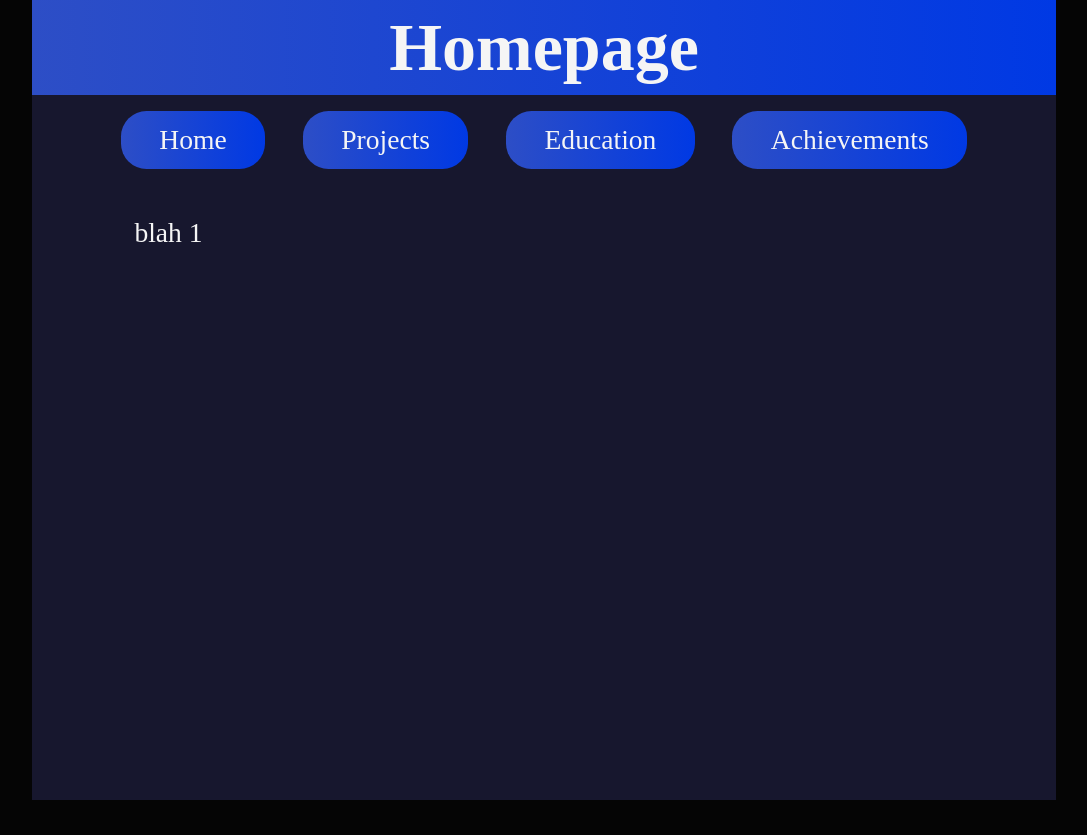
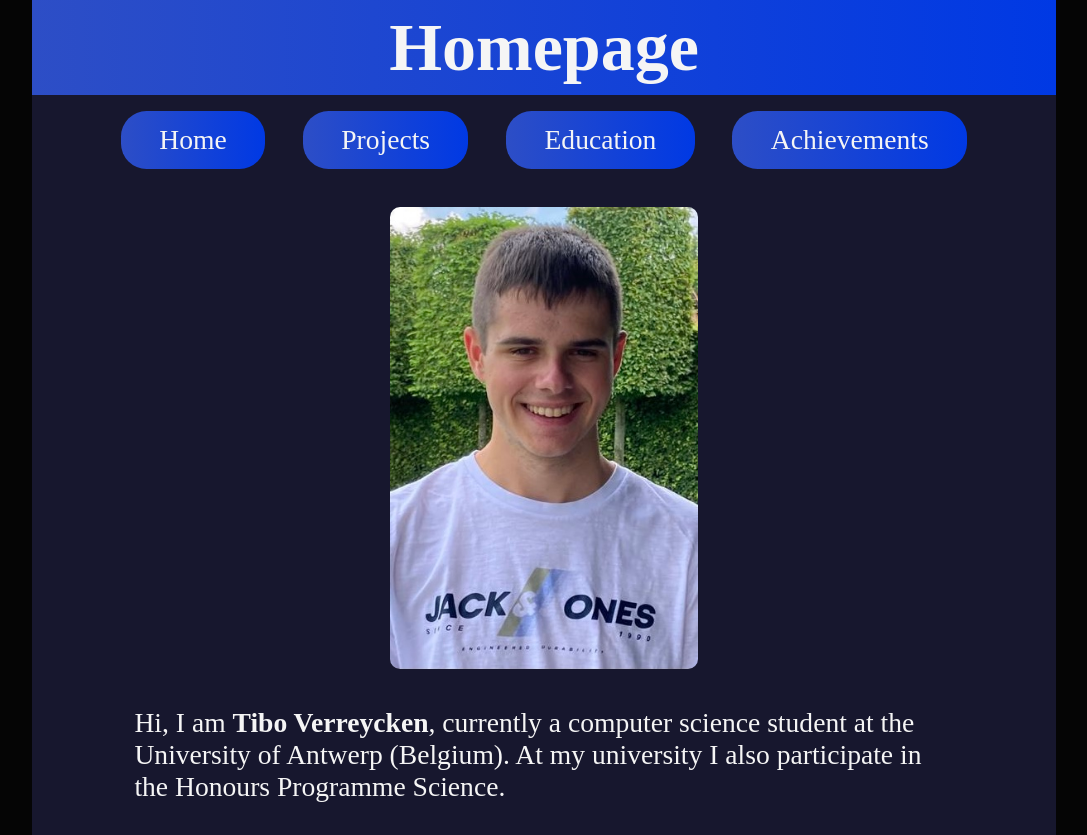
Before and after one commit to klanting/Personal-2024-Summer-Resume, a React (Vite) app: page / in a window 1280 px wide. Shown: the whole page, without its empty margins (96-1183 px from the left). Before the commit the page ends 800 px from the top, so only its background shows below. Built offline with nearby package versions, Linux system fonts and the light colour scheme.

Commit message:
Start Education Page of resume

```diff
--- /dev/null
+++ b/src/assets/education.json
@@ -0,0 +1,44 @@
+[
+  {
+    "title": "HighSchool",
+    "timespan": ["2016", "2022"],
+    "institute": "Gemeentelijk Instituut Brasschaat (GIB) (Belgium)",
+    "status": {
+      "tag":  "completed",
+      "additional": ""
+    },
+    "additional": "Field of Study: Science-Mathematics"
+  },
+  {
+    "title": "Bachelor degree Computer Science",
+    "timespan": ["2022", "now"],
+    "institute": "University of Antwerp (Belgium)",
+    "status": {
+      "tag":  "in progress",
+      "additional": "2/3 years completed"
+    },
+    "additional": ""
+  },
+  {
+    "title": "Honours Programme Science",
+    "timespan": ["2023", "now"],
+    "institute": "University of Antwerp (Belgium)",
+    "status": {
+      "tag":  "in progress",
+      "additional": ""
+    },
+    "additional": "Currently participating in the Honours Programme Science, which is a special program for student (who are doing a bachelor degree that is part of the science department). This program covers present-day topics of all types of sciences that are part of the science department. As part of this programme I get lectures from professors (of various fields) about the topics they are currently doing research about. I also followed research groups of our university (my case <strong>IDLab</strong>: one of the biggest research groups in belgium for computer science and <strong>TQC</strong>: Theory of quantum systems and complex systems)."
+
+  },
+  {
+    "title": "Topics in Computer Science: Web Application Development (CS 391)",
+    "timespan": ["2024 Summer", null],
+    "institute": "Boston University (USA)",
+    "status": {
+      "tag":  "completed",
+      "additional": ""
+    },
+    "additional": "During the summer of 2024 I take a course at Boston University. In this course I learn more about web development"
+
+  }
+]
--- /dev/null
+++ b/src/components/education/EducationItem.jsx
@@ -0,0 +1,11 @@
+
+export default function EducationItem(props){
+
+    return (
+        <li>
+            {props.data.title}
+            {props.data.timespan[0]}-{props.data.timespan[1]}
+            {props.data.institute}
+        </li>
+    );
+}
--- a/src/components/github/GithubRepo.jsx
+++ b/src/components/github/GithubRepo.jsx
@@ -23,7 +23,7 @@ const StyledDiv = styled.div`
     cursor: pointer;
 
 
-    &:hover {
+    &:hover, &:focus {
         box-shadow: 0 0 40px rgba(0, 57, 228, 1);
     }
 `;
@@ -59,7 +59,7 @@ const StyledTopic = styled.p`
 `;
 
 const StyledImage = styled.img`
-    max-height: 2vw;
+    max-width: 2vw;
     border-radius: 5px;
 `;
 
--- a/src/mains/Education.jsx
+++ b/src/mains/Education.jsx
@@ -1,13 +1,17 @@
 import Header from "../components/Header.jsx";
 import Nav from "../components/Nav.jsx";
-
+import education from "../assets/education.json";
+import EducationItem from "../components/education/EducationItem.jsx";
 export default function Education() {
 
     return (
         <>
             <Header title={"Education"}/>
             <Nav/>
-            ed
+            <br/>
+            <ul>
+                {education.map((elem) => <EducationItem key={elem.title} data={elem}/>)}
+            </ul>
         </>
     );
 }
--- a/src/mains/Home.jsx
+++ b/src/mains/Home.jsx
@@ -1,10 +1,15 @@
 import Header from "../components/Header.jsx";
 import Nav from "../components/Nav.jsx";
 import styled from "styled-components";
+import StyledText from "../styled/StyledText.jsx";
 
-const StyledP = styled.p`
-    width: 80%;
-    margin: 0 auto;
+const StyledProfileImage = styled.img`
+    max-width: 30%;
+    margin: 3vw auto;
+    display: block;
+
+    border-radius: 10px;
+
 `;
 
 
@@ -14,8 +19,14 @@ export default function Home() {
         <>
             <Header title={"Homepage"}/>
             <Nav/>
-            <br/>
-            <StyledP>blah 1</StyledP>
+
+            <StyledProfileImage id="profile-picture" src="/pictures/resume-picture.jpg" alt="Tibo Verreycken"/>
+
+            <StyledText>
+                Hi, I am <strong>Tibo Verreycken</strong>, currently a computer science student at the University of
+                Antwerp (Belgium).
+                At my university I also participate in the Honours Programme Science.
+            </StyledText>
 
         </>
     );
--- /dev/null
+++ b/src/styled/StyledText.jsx
@@ -0,0 +1,8 @@
+import styled from "styled-components";
+
+const StyledText = styled.p`
+    width: 80%;
+    margin: 0 auto;
+`;
+
+export default StyledText;
```
Also changed, not shown: public/icons/Personal.png (renamed from public/icons/personal.png), public/pictures/resume-picture.jpg (added).
